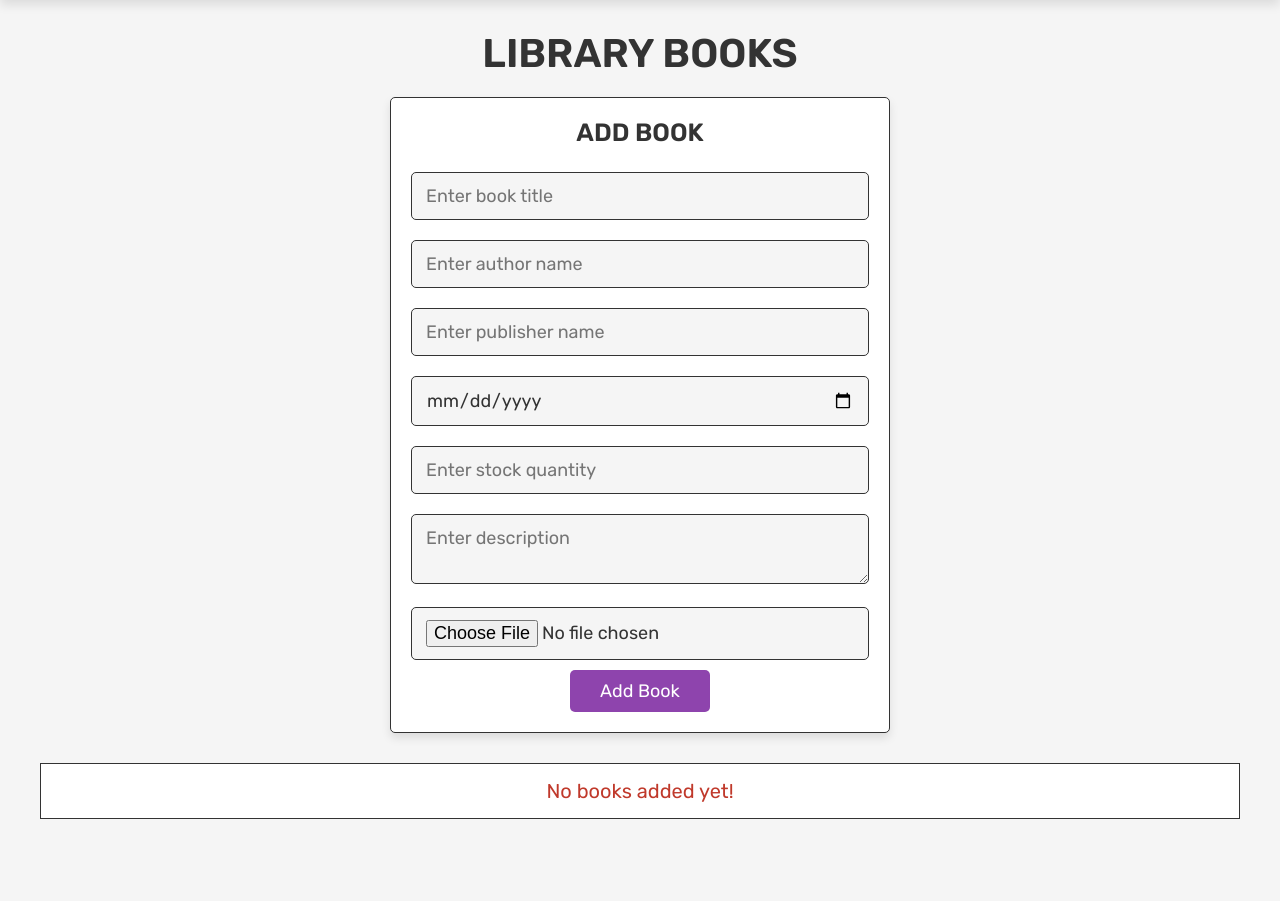
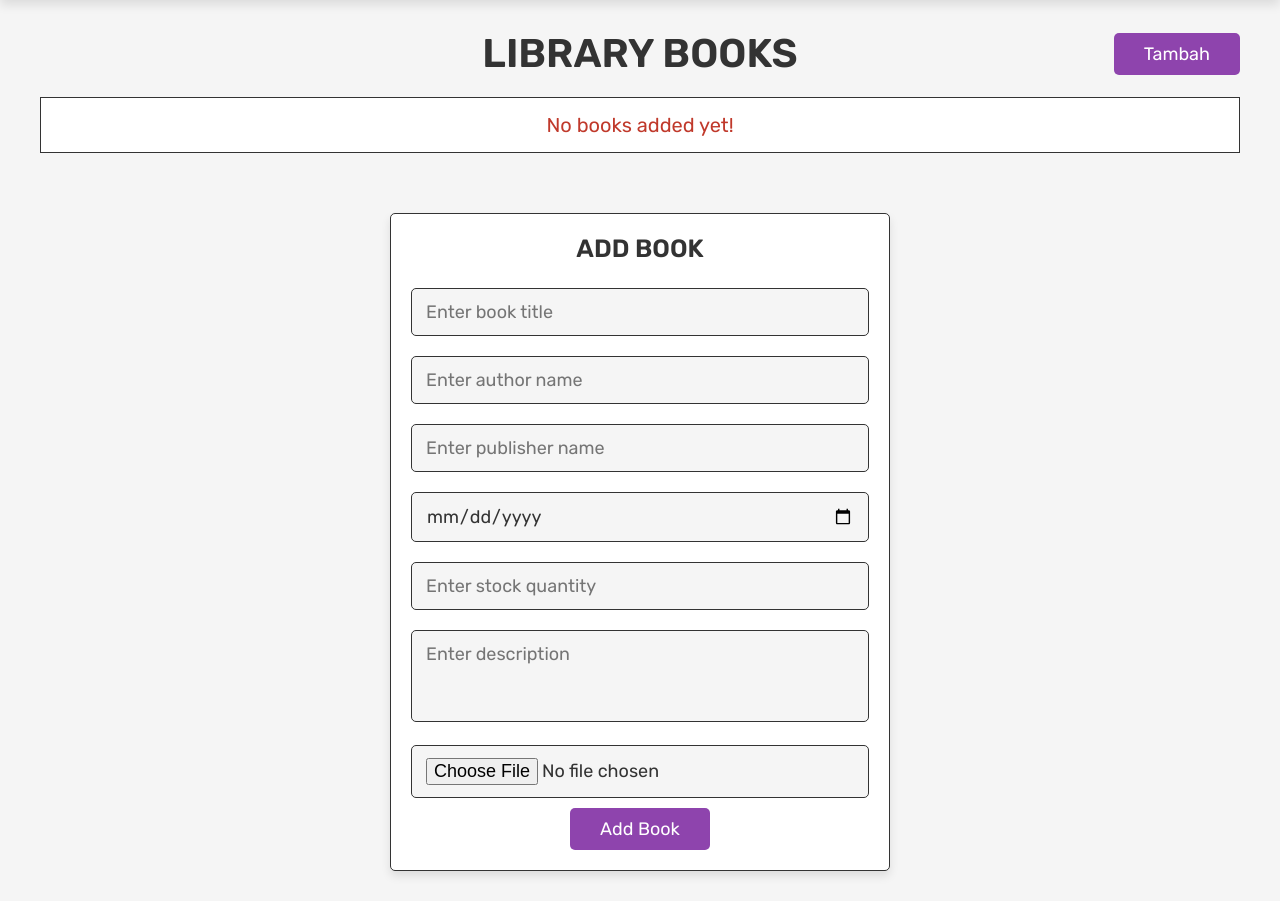
Before and after one commit to tars011/Perpustakaan-FinalProject, a PHP site: page /admin_buku.php in a window 1280 px wide. Shown: the part 81-982 px from the top of the page. Before the commit the page ends 900 px from the top, so only its background shows below. Run offline with PHP 8.4, Linux system fonts and the light colour scheme; the visitor is signed in with stand-in values (Sample User, id 1); data that the repository does not hold is empty.

Commit message:
edit halaman admin success

```diff
--- a/admin_buku.php
+++ b/admin_buku.php
@@ -99,28 +99,14 @@ if (isset($_POST['update_book'])) {
 
 <?php include 'admin_header.php'; ?>
 
-    <!-- Book CRUD section starts  -->
-
-    <section class="add-products">
-        <h1 class="title">Library Books</h1>
-        <form action="" method="post" enctype="multipart/form-data">
-            <h3>Add Book</h3>
-            <input type="text" name="judul" class="box" placeholder="Enter book title" required>
-            <input type="text" name="penulis" class="box" placeholder="Enter author name" required>
-            <input type="text" name="penerbit" class="box" placeholder="Enter publisher name" required>
-            <input type="date" name="tahunterbit" class="box" placeholder="Enter year of publication" required>
-            <input type="number" min="0" name="stok" class="box" placeholder="Enter stock quantity" required>
-            <textarea name="keterangan" class="box" placeholder="Enter description" required></textarea>
-            <input type="file" name="foto" accept="image/jpg, image/jpeg, image/png" class="box" required>
-            <input type="submit" value="Add Book" name="add_book" class="btn">
-        </form>
-    </section>
-
-    <!-- Book CRUD section ends -->
 
 <!-- Show books section  -->
-
 <section class="show-products">
+    <div class="side-btn">
+        <div class="kiri"></div>
+        <h1 class="title">Library Books</h1>
+        <div class="kanan"><a href="#new"><button name="tambah"class="btn">Tambah</button></a></div>
+    </div>
     <div class="box-container">
     <?php
     $select_books = mysqli_query($conn, "SELECT * FROM `buku`") or die('Query failed');
@@ -162,6 +148,25 @@ if (isset($_POST['update_book'])) {
     </div>
 </section>
 
+
+<!-- Book CRUD section starts  -->
+<section id="new" class="add-products">
+    <form action="" method="post" enctype="multipart/form-data">
+        <h3>Add Book</h3>
+        <input type="text" name="judul" class="box" placeholder="Enter book title" required>
+        <input type="text" name="penulis" class="box" placeholder="Enter author name" required>
+        <input type="text" name="penerbit" class="box" placeholder="Enter publisher name" required>
+        <input type="date" name="tahunterbit" class="box" placeholder="Enter year of publication" required>
+        <input type="number" min="0" name="stok" class="box" placeholder="Enter stock quantity" required>
+        <textarea rows="3" name="keterangan" class="box" placeholder="Enter description" required style="resize: none;"></textarea>
+        <input type="file" name="foto" accept="image/jpg, image/jpeg, image/png" class="box" required>
+        <input type="submit" value="Add Book" name="add_book" class="btn">
+    </form>
+</section>
+<!-- Book CRUD section ends -->
+
+
+
 <section class="edit-product-form">
     <?php
     if (isset($_GET['update'])) {
@@ -179,10 +184,10 @@ if (isset($_POST['update_book'])) {
         <input type="text" name="update_penerbit" value="<?php echo $fetch_update['penerbit']; ?>" class="box" required placeholder="Enter publisher name">
         <input type="date" name="update_tahunterbit" value="<?php echo $fetch_update['tahunterbit']; ?>" class="box" required placeholder="Enter year of publication">
         <input type="number" name="update_stok" value="<?php echo $fetch_update['stok']; ?>" min="0" class="box" required placeholder="Enter stock quantity">
-            <textarea rows="8" name="update_keterangan" class="box" required placeholder="Enter description" style="resize: none;" ><?php echo $fetch_update['keterangan']; ?></textarea>
+        <textarea rows="8" name="update_keterangan" class="box" required placeholder="Enter description" style="resize: none;"><?php echo $fetch_update['keterangan']; ?></textarea>
         <input type="file" class="box" name="update_image" accept="image/jpg, image/jpeg, image/png">
-            <input type="submit" value="Update" name="update_book" class="btn">
-            <input type="button" value="Cancel" id="close-update" class="option-btn" onclick="window.location.href='admin_buku.php';">
+        <input type="submit" value="Update" name="update_book" class="option-btn">
+        <input type="button" value="Cancel" id="close-update" class="delete-btn" onclick="window.location.href='admin_buku.php';">
     </form>
     <?php
             }
--- a/css/style_admin.css
+++ b/css/style_admin.css
@@ -326,9 +326,6 @@ section{
    border:var(--border);
 }
 
-.show-products {
-   padding-top: 0;
-}
 
 .show-products .box-container {
    display: grid;
@@ -337,6 +334,29 @@ section{
    gap: 1.5rem;
    max-width: 1200px;
    margin: 0 auto;
+}
+
+.show-products .side-btn {
+   display: flex;
+   justify-content: space-between;
+   max-width: 1200px;
+   height: fit-content;
+   margin:0 auto 2rem;
+   position: relative;
+}
+
+.show-products .side-btn .kiri{
+   width: 13rem;
+}
+
+.show-products .side-btn .title{
+   margin-bottom: 0;
+}
+
+.show-products .side-btn .kanan{
+   width: 13rem;
+   text-align: right;
+   margin: auto 0;
 }
 
 .show-products .box {
@@ -525,6 +545,90 @@ section{
    font-size: 1.8rem;
    color:var(--black);
 }
+/* copy */
+.user .box-container {
+   display: flex;
+   flex-wrap: wrap;
+   gap: 2rem;
+   justify-content: center;
+}
+
+.user .box {
+   background: #fff;
+   border-radius: .5rem;
+   box-shadow: 0 5px 15px rgba(0,0,0,.1);
+   padding: 2rem;
+   text-align: center;
+   width: 300px;
+}
+
+.user .box p {
+   margin-bottom: 1rem;
+   font-size: 1.6rem;
+   color: #333;
+}
+
+.user .box .delete-btn,
+.user .box .update-btn {
+   display: block;
+   width: 100%;
+   margin-top: 1rem;
+   background: var(--red);
+   color: #fff;
+   padding: 1rem;
+   font-size: 1.6rem;
+   border-radius: .5rem;
+   cursor: pointer;
+   text-align: center;
+}
+
+.user .box .update-btn {
+   background: var(--orange);
+}
+
+.user .box .delete-btn:hover,
+.user .box .update-btn:hover {
+   background: var(--black);
+}
+
+.update-form {
+   display: flex;
+   flex-direction: column;
+   gap: 1rem;
+   margin: 2rem auto;
+   padding: 2rem;
+   background: #fff;
+   border-radius: .5rem;
+   box-shadow: 0 5px 15px rgba(0,0,0,.1);
+   max-width: 400px;
+}
+
+.update-form input,
+.update-form select {
+   width: 100%;
+   padding: 1rem;
+   font-size: 1.6rem;
+   border: 1px solid #ccc;
+   border-radius: .5rem;
+}
+
+.update-form .btn {
+   background: var(--orange);
+   color: #fff;
+   border: none;
+   padding: 1rem;
+   font-size: 1.6rem;
+   border-radius: .5rem;
+   cursor: pointer;
+}
+
+.update-form .btn:hover {
+   background: var(--black);
+}
+p{
+   align-items: start;
+}
+/* end-copy */
 
 .users .box-container{
    display: grid;
```
Also changed, not shown: admin_user.php (+0 -88 lines). Lines whose indentation alone changed are shown as unchanged.
